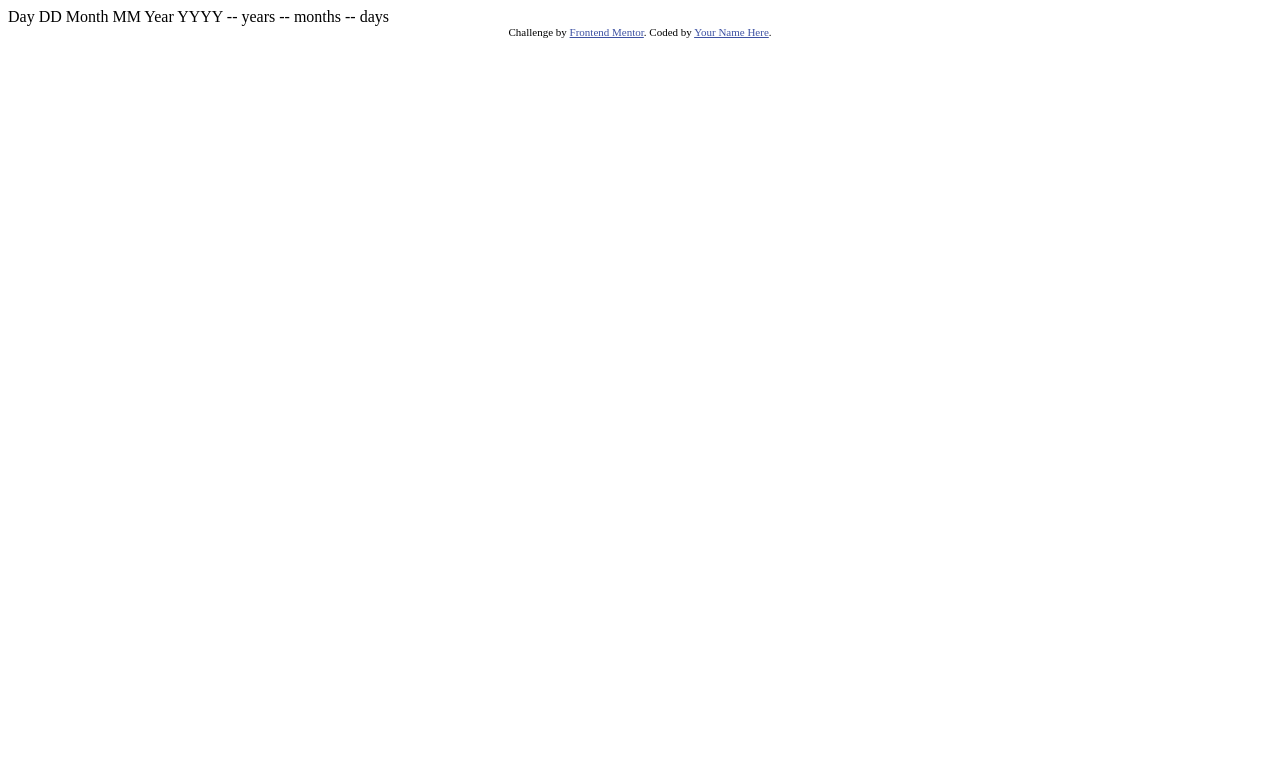
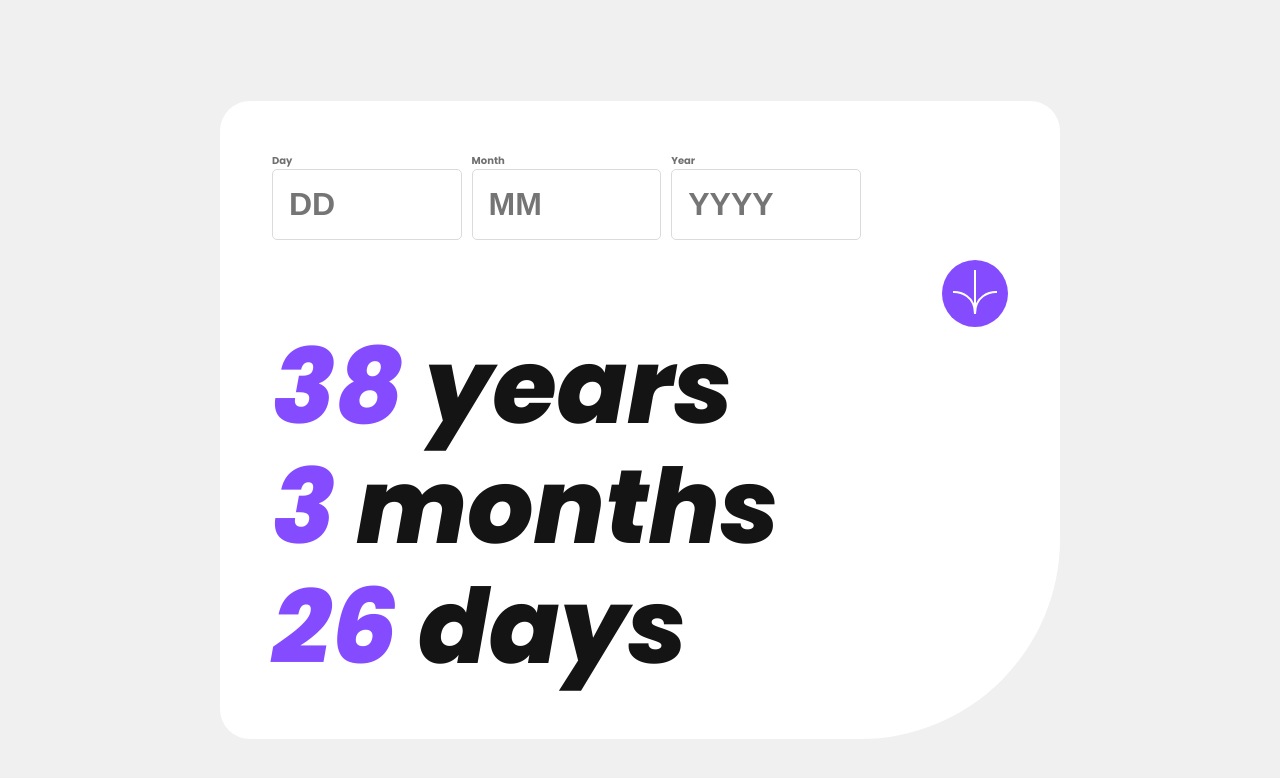
Before and after one commit to imadosan/age-calculator-app, a plain HTML site: page index.html in a window 1280 px wide. Drawn offline with Linux system fonts and the light colour scheme.

Commit message:
added some structure and styling

```diff
--- a/index.html
+++ b/index.html
@@ -1,37 +1,56 @@
 <!DOCTYPE html>
 <html lang="en">
+
 <head>
   <meta charset="UTF-8">
-  <meta name="viewport" content="width=device-width, initial-scale=1.0"> <!-- displays site properly based on user's device -->
+  <meta name="viewport" content="width=device-width, initial-scale=1.0">
+  <!-- displays site properly based on user's device -->
 
   <link rel="icon" type="image/png" sizes="32x32" href="./assets/images/favicon-32x32.png">
-
+  <link rel="preconnect" href="https://fonts.googleapis.com">
+  <link rel="preconnect" href="https://fonts.gstatic.com" crossorigin>
+  <link href="https://fonts.googleapis.com/css2?family=Poppins:ital,wght@0,700;1,400;1,800&display=swap"
+    rel="stylesheet">
+  <link rel="stylesheet" href="style.css">
   <title>Frontend Mentor | Age calculator app</title>
 
-  <!-- Feel free to remove these styles or customise in your own stylesheet 👍 -->
-  <style>
-    .attribution { font-size: 11px; text-align: center; }
-    .attribution a { color: hsl(228, 45%, 44%); }
-  </style>
 </head>
+
 <body>
 
-  Day
-  DD
+  <main>
+    <div class="card--wrapper">
+      <form class="calculator--section">
+        <div class="calculator--section-inputs">
+          <div>
+            <label for="day--input">Day</label>
+            <input type="number" id="day--input" placeholder="DD">
+          </div>
 
-  Month
-  MM
+          <div>
+            <label for="month--input">Month</label>
+            <input type="number" id="month--input" placeholder="MM">
+          </div>
 
-  Year
-  YYYY
+          <div>
+            <label for="year--input">Year</label>
+            <input type="number" id="year--input" placeholder="YYYY">
+          </div>
+        </div>
 
-  -- years
-  -- months
-  -- days
+        <div class="calculator--section-buttons">
+          <button><img src="./assets/images/icon-arrow.svg" alt=""></button>
+        </div>
+      </form>
 
-  <div class="attribution">
-    Challenge by <a href="https://www.frontendmentor.io?ref=challenge" target="_blank">Frontend Mentor</a>.
-    Coded by <a href="#">Your Name Here</a>.
-  </div>
+      <section class="results--section">
+        <p><span>38</span> years</p>
+        <p><span>3</span> months</p>
+        <p><span>26</span> days</p>
+      </section>
+
+    </div>
+  </main>
 </body>
+
 </html>
--- /dev/null
+++ b/style.css
@@ -0,0 +1,132 @@
+:root {
+  /* Primary */
+  --purple: hsl(259, 100%, 65%);
+  --light-red: hsl(0, 100%, 67%);
+
+  /* Neutral */
+  --off-white: hsl(0, 0%, 94%);
+  --light-grey: hsl(0, 0%, 86%);
+  --smokey-grey: hsl(0, 1%, 44%);
+  --off-black: hsl(0, 0%, 8%);
+}
+
+* {
+  padding: 0;
+  margin: 0;
+  box-sizing: border-box;
+}
+
+html {
+  font-size: 62.5%;
+}
+
+body {
+  font-family: 'Poppins', sans-serif;
+  background-color: var(--off-white);
+  color: var(--smokey-grey);
+}
+
+main {
+  min-height: 100vh;
+  display: flex;
+  flex-direction: column;
+  align-items: center;
+  justify-content: center;
+  margin: 2rem;
+}
+
+.card--wrapper,
+.calculator--section,
+.calculator--section-inputs,
+.calculator--section-buttons,
+.results--section {
+  display: flex;
+}
+
+.card--wrapper,
+.calculator--section,
+.results--section {
+  flex-direction: column;
+}
+
+.card--wrapper {
+  align-items: center;
+  justify-content: center;
+  width: 100%;
+  max-width: 84rem;
+  background-color: #fff;
+  padding: 3rem;
+  border-radius: 1rem 1rem 5rem;
+}
+
+.calculator--section {
+  gap: 2rem;
+}
+
+.calculator--section-inputs {
+  gap: 1rem;
+}
+
+.calculator--section-buttons {
+  justify-content: center;
+  width: 100%;
+}
+
+input {
+  display: block;
+  font-size: 2rem;
+  font-weight: 700;
+  width: 100%;
+  padding: 0.5em;
+  border: 1px solid var(--light-grey);
+  border-radius: 0.5rem;
+}
+
+button {
+  background-color: var(--purple);
+  padding: 1rem;
+  border: none;
+  border-radius: 50%;
+}
+
+.results--section {
+  width: 100%;
+}
+
+.results--section p {
+  font-size: 6rem;
+  font-weight: 800;
+  font-style: italic;
+  color: var(--off-black);
+}
+
+.results--section p span {
+  color: var(--purple);
+}
+
+@media (min-width: 640px) {
+  .calculator--section-inputs {
+    width: 80%;
+  }
+
+  .calculator--section-buttons {
+    justify-content: flex-end;
+  }
+
+  input {
+    font-size: 3.2rem;
+  }
+
+  .results--section p {
+    font-size: 10.4rem;
+  }
+
+  .card--wrapper {
+    padding: 5.2rem;
+    border-radius: 3rem 3rem 20rem;
+  }
+
+  .results--section {
+    line-height: 12em;
+  }
+}
```
